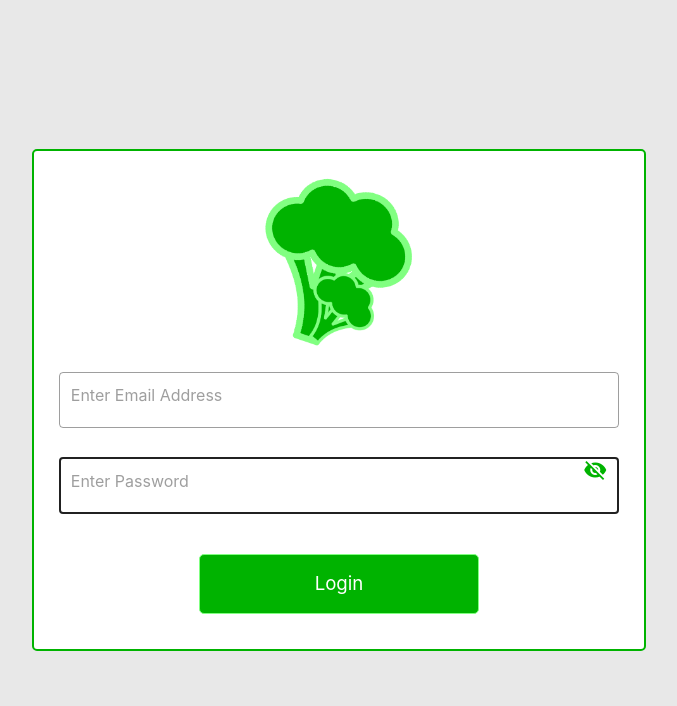
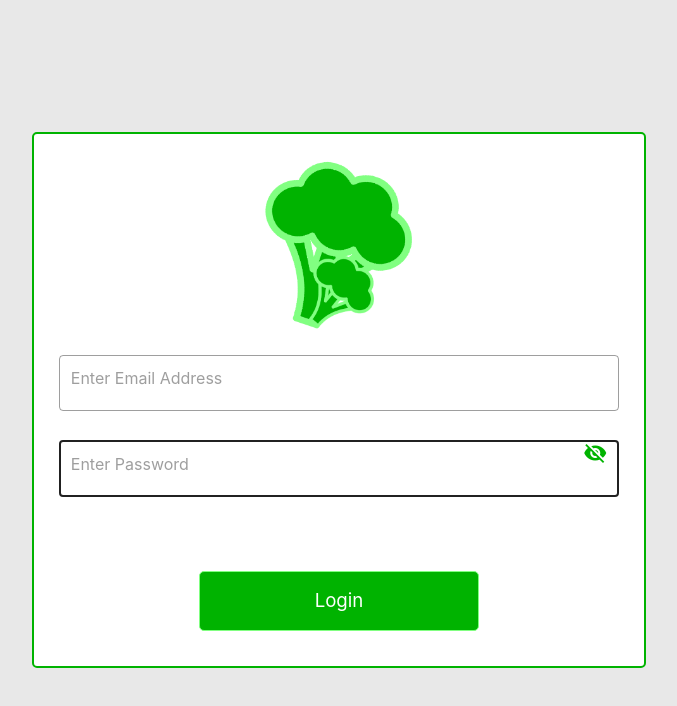
Before and after one commit to kbehnken/recipe-app-vue, a Vue app: page /login in a window 1280 px wide. Both pictures are taken after a click on the button 896 px from the left and 469 px from the top of the page. Shown: the top 706 px of the page, without its empty margins (301-978 px from the left). Built offline with nearby package versions, Linux system fonts and the light colour scheme; what vue-toastify would draw is missing.

Commit message:
Add hide-details attribute to show password field

```diff
--- a/src/components/Login.vue
+++ b/src/components/Login.vue
@@ -18,7 +18,7 @@
                 </VTextField>
             </div>
             <div v-else>
-                <VTextField outlined type="text" v-model="password" name="password" placeholder="Enter Password" hide-details>
+                <VTextField outlined type="text" v-model="password" name="password" placeholder="Enter Password">
                     <template v-slot:append>
                         <v-icon medium v-on:click="togglePasswordVisibility" color="#00b300">
                             mdi-eye-off
```
